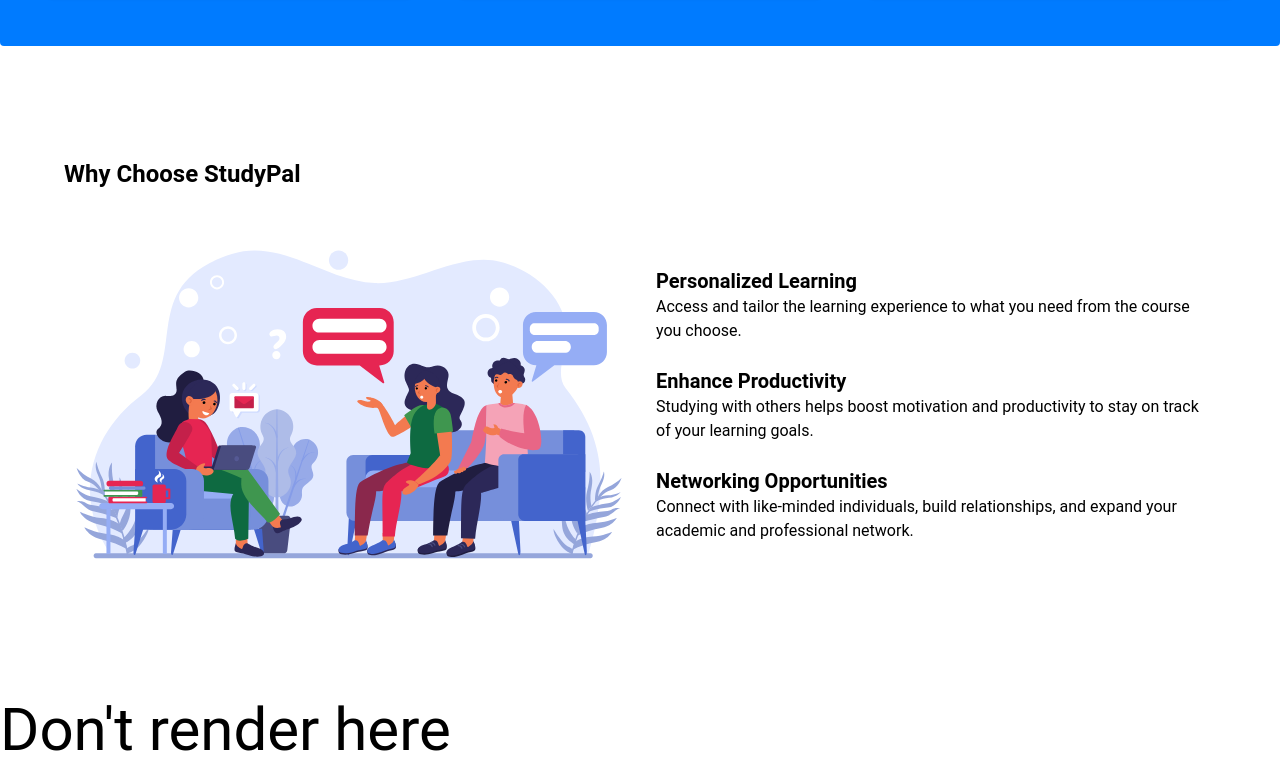
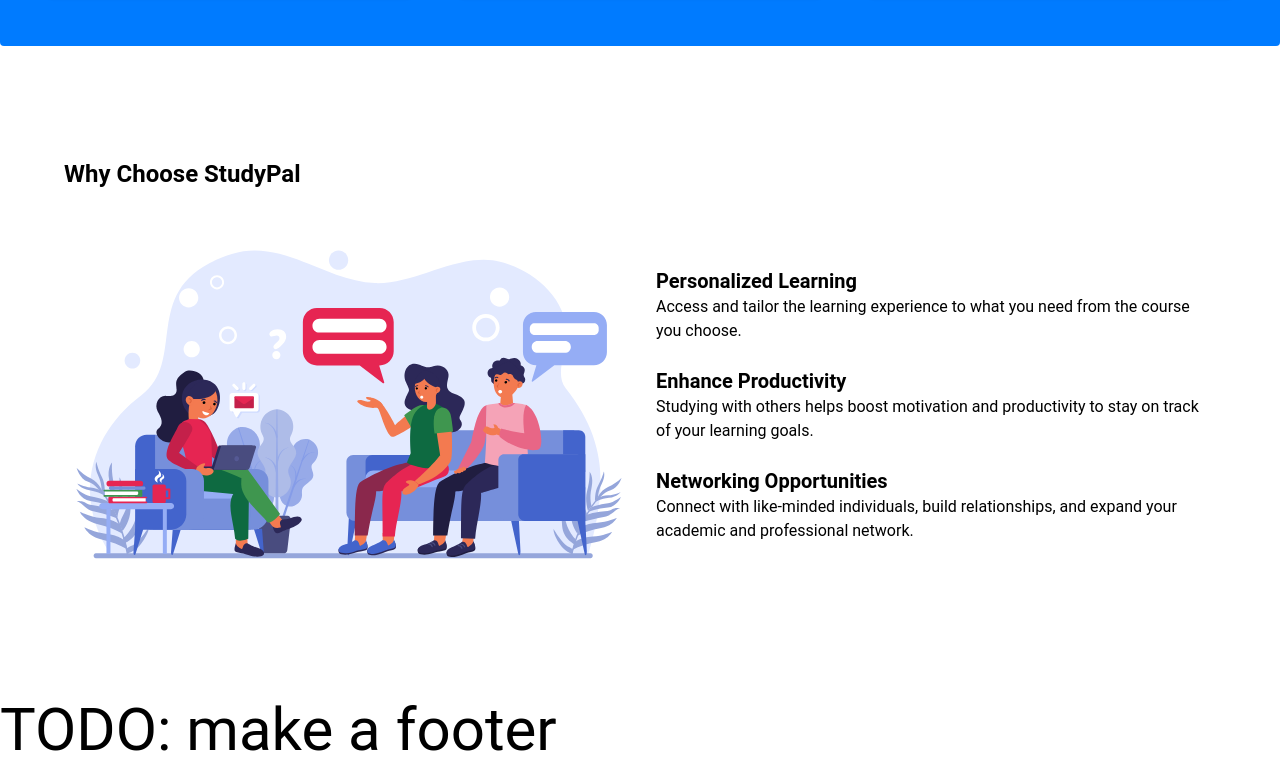
Before and after one commit to MinhNguyenD/StudyPal, a Vue app in the folder client/: page / in a window 1280 px wide. Shown: the part 1010-1775 px from the top of the page. Built offline with nearby package versions, Linux system fonts and the light colour scheme.

Commit message:
change text

```diff
--- a/client/src/App.vue
+++ b/client/src/App.vue
@@ -6,5 +6,5 @@
 <template>
   <NavBar/>
   <router-view/>
-  <h1>Don't render here</h1>
+  <h1>TODO: make a footer</h1>
 </template>
```
